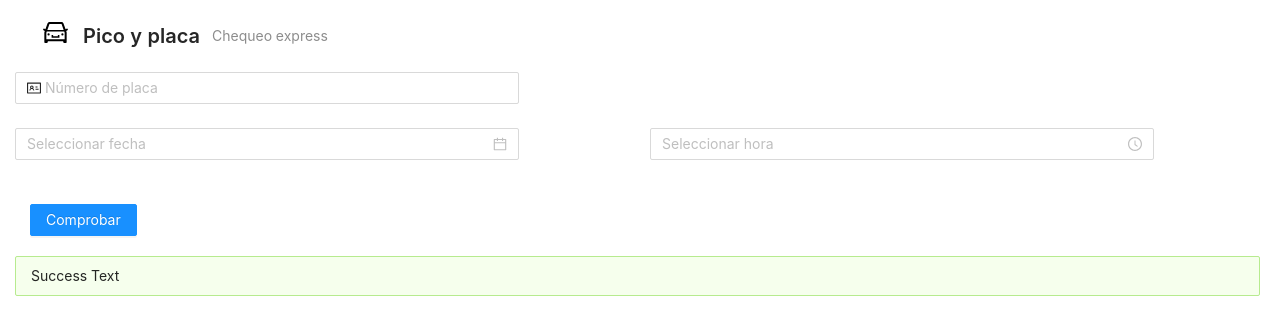
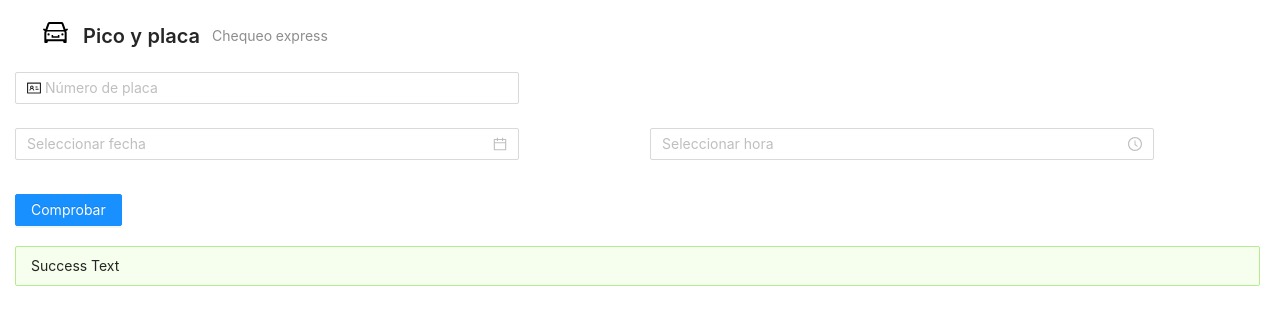
Before and after one commit to stealth14/predictor, a Next.js app: page / in a window 1280 px wide. Shown: the top 334 px of the page. Built offline with nearby package versions, Linux system fonts and the light colour scheme.

Commit message:
style fixes

```diff
--- a/src/components/Form.js
+++ b/src/components/Form.js
@@ -96,7 +96,7 @@ export default function PredictorForm () {
           </Col>
         </Row>
         <Row justify="center" gutter={24}>
-          <Col style={{ marginLeft: 30, marginTop: 10 }} span={24}>
+          <Col span={24}>
             <Button type="primary" htmlType="submit">
               Comprobar
             </Button>{' '}
```
